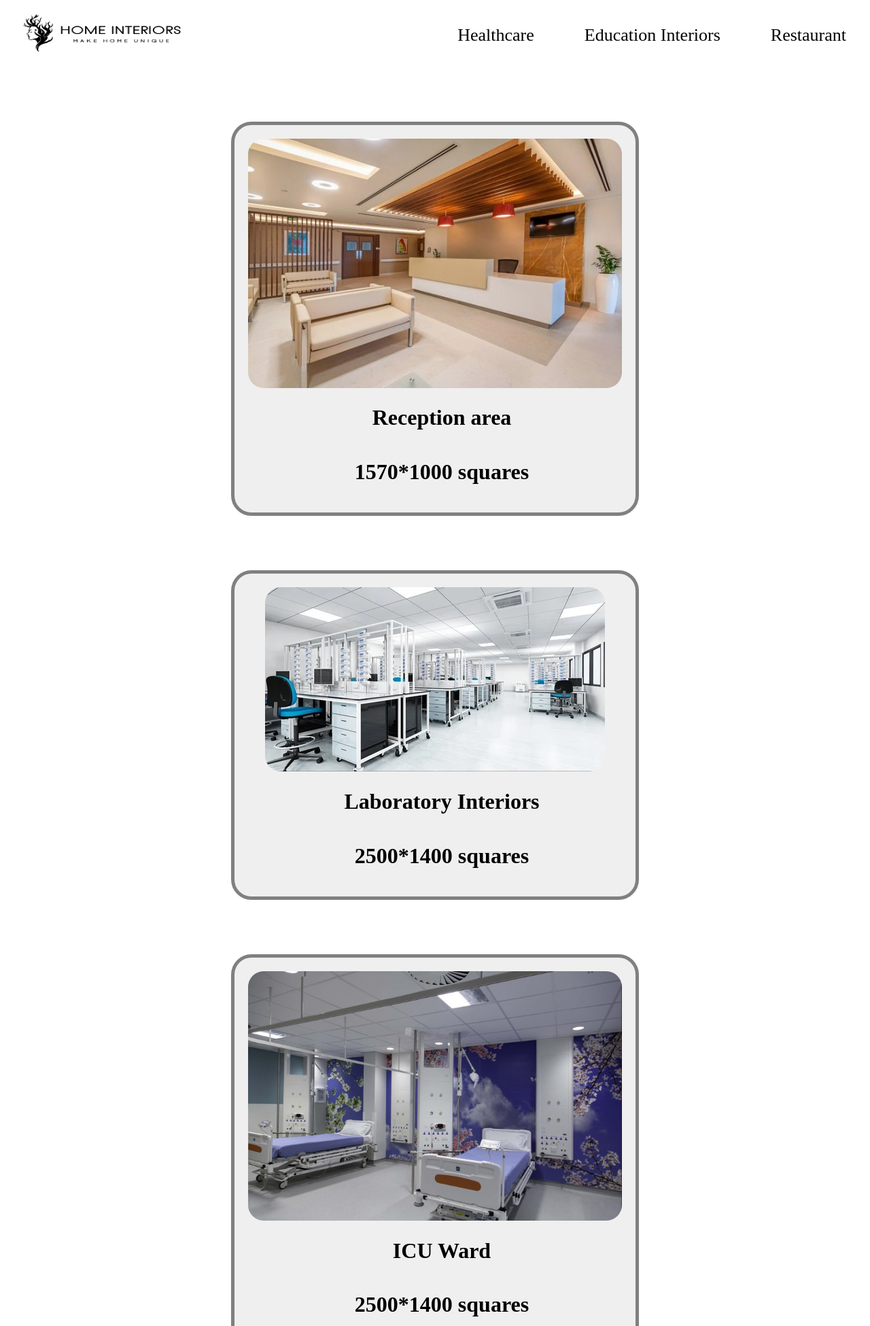
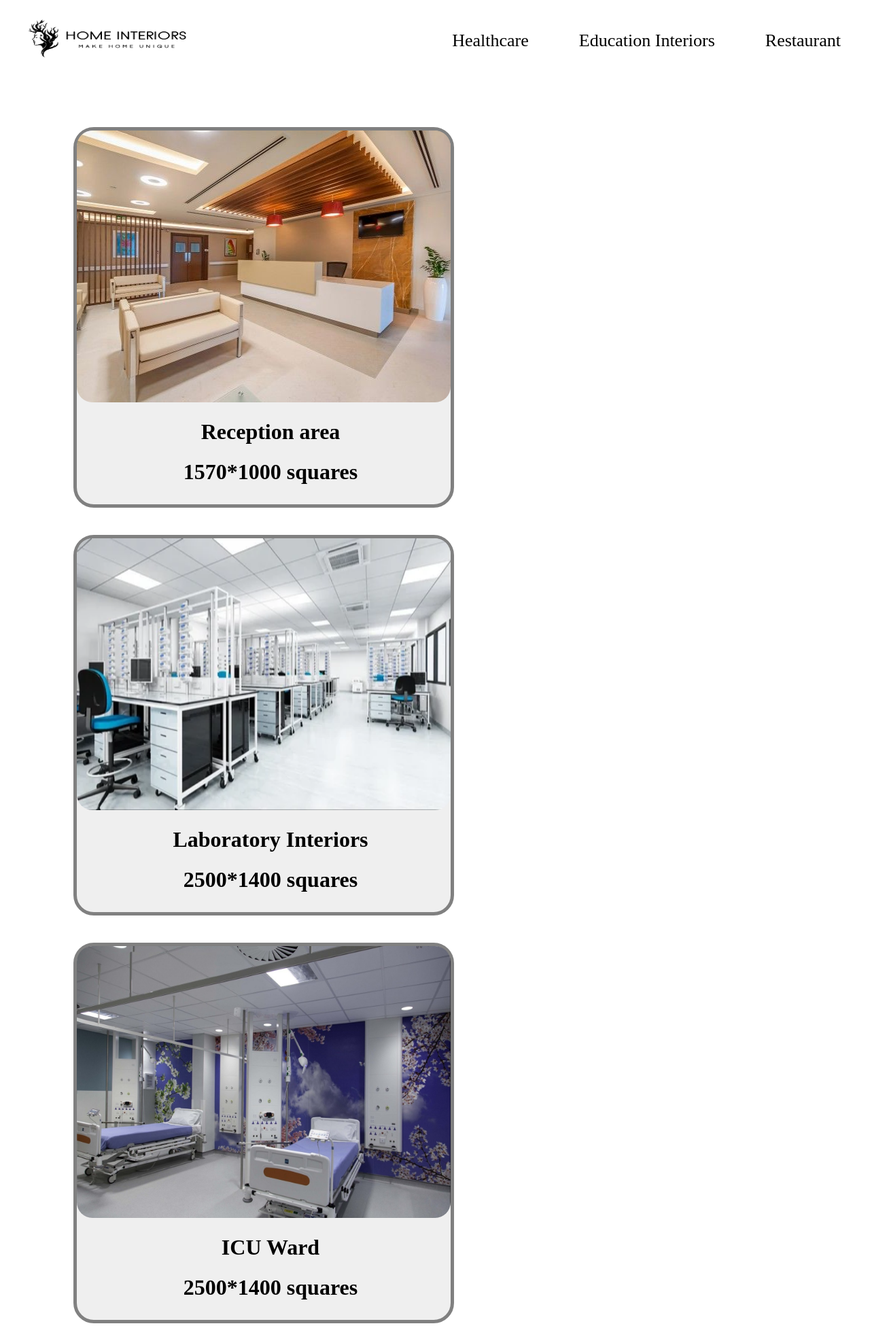
Before and after one commit to Harith252002/home-interiors-django, a Django app: page /category/business_cateogries/1/ in a window 1280 px wide. Shown: the top 1951 px of the page at 68% size. Run offline with Django 5.2, Linux system fonts and the light colour scheme; data comes from the database, SQL or seed files in the repository.

Commit message:
Update bus.css

```diff
--- a/static/bus.css
+++ b/static/bus.css
@@ -142,57 +142,3 @@ footer{
     top: 2350px;
     width: 100%;
 }
- /* Ensure the body takes full height */
-html, body {
-    margin: 0;
-    padding: 0;
-    width: 100%;
-    height: 100%;
-    display: flex;
-    flex-direction: column;
-}
-
-/* Main content wrapper to push the footer down */
-main {
-    flex: 1;
-}
-
-/* Image container for proper alignment */
-#container {
-    width: 100%;
-    max-width: 550px;
-    height: auto;
-    border: 5px solid gray;
-    margin: 40px auto; /* Center align */
-    border-radius: 30px;
-    background-color: rgba(211, 211, 211, 0.36);
-    display: flex;
-    flex-direction: column;
-    align-items: center;
-    padding: 20px;
-}
-
-/* Make images responsive */
-#sub_img {
-    width: 100%; /* Full width of the container */
-    height: auto; /* Maintain aspect ratio */
-    border-radius: 23px;
-    object-fit: cover;
-}
-
-/* Fix footer at the bottom */
-footer {
-    background-color: #333;
-    color: white;
-    padding: 20px;
-    text-align: center;
-    width: 100%;
-    margin-top: auto;
-}
-
-/* Responsive Design */
-@media (max-width: 768px) {
-    #container {
-        width: 90%;
-    }
-}
```
